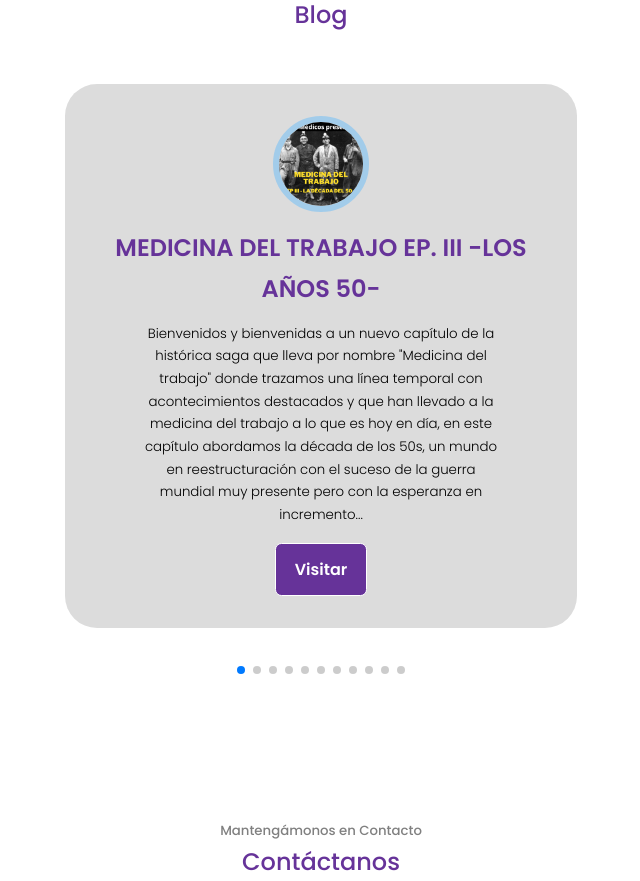
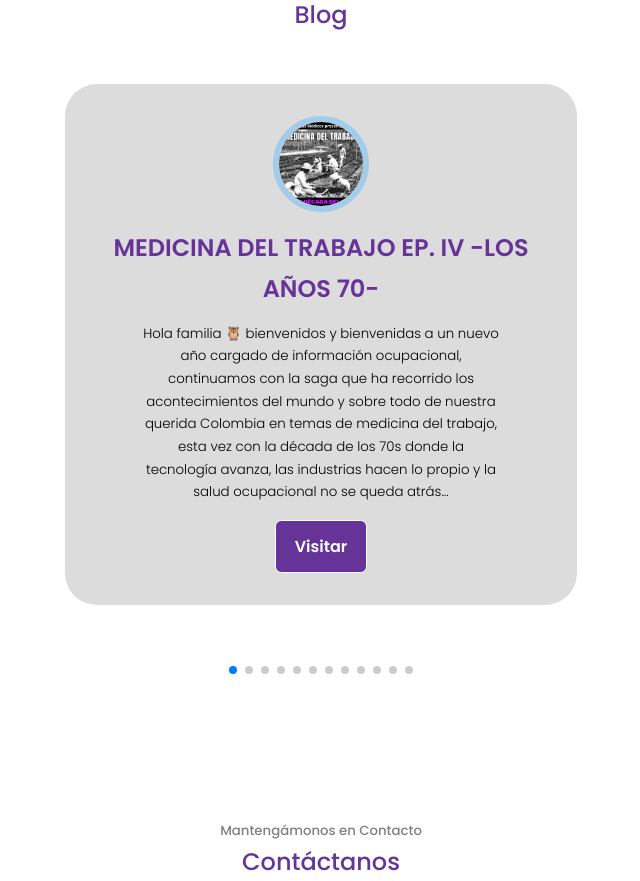
Before and after one commit to tonnyquintero/sus-medicos-page, a Next.js app: page / in a window 1280 px wide. Shown: the part 3400-4281 px from the top of the page, without its empty margins (319-959 px from the left). Built offline with nearby package versions, Linux system fonts and the light colour scheme.

Commit message:
adding a new entry of the blog

```diff
--- a/components/testimonials/Testimonials.jsx
+++ b/components/testimonials/Testimonials.jsx
@@ -4,6 +4,7 @@ import BurnOut from '../../assets/BurnOutWeb.png'
 import Industrial from '../../assets/industrial.png';
 import añoVeinte from '../../assets/añoVeinte.png';
 import añoCincuenta from '../../assets/añocincuenta.png';
+import añoSetenta from '../../assets/setentas.png';
 import Historia from '../../assets/historiaBlog.png'
 import explorer from '../../assets/round logo.png';
 import discapacidad from '../../assets/discapacidad.png';
@@ -24,6 +25,12 @@ import 'swiper/css/pagination';
 
 
 const data = [
+  {
+    image: añoSetenta,
+    title: 'MEDICINA DEL TRABAJO EP. IV -LOS AÑOS 70-',
+    review: 'Hola familia 🦉 bienvenidos y bienvenidas a un nuevo año cargado de información ocupacional, continuamos con la saga que ha recorrido los acontecimientos del mundo y sobre todo de nuestra querida Colombia en temas de medicina del trabajo, esta vez con la década de los 70s donde la tecnología avanza, las industrias hacen lo propio y la salud ocupacional no se queda atrás...',
+    link: 'https://sus-medicos.blogspot.com/2024/01/medicina-del-trabajo-ep-iv-los-anos-70.html'
+  },
   {
     image: añoCincuenta,
     title: 'MEDICINA DEL TRABAJO EP. III -LOS AÑOS 50-',
```
Also changed, not shown: assets/setentas.png (added).
